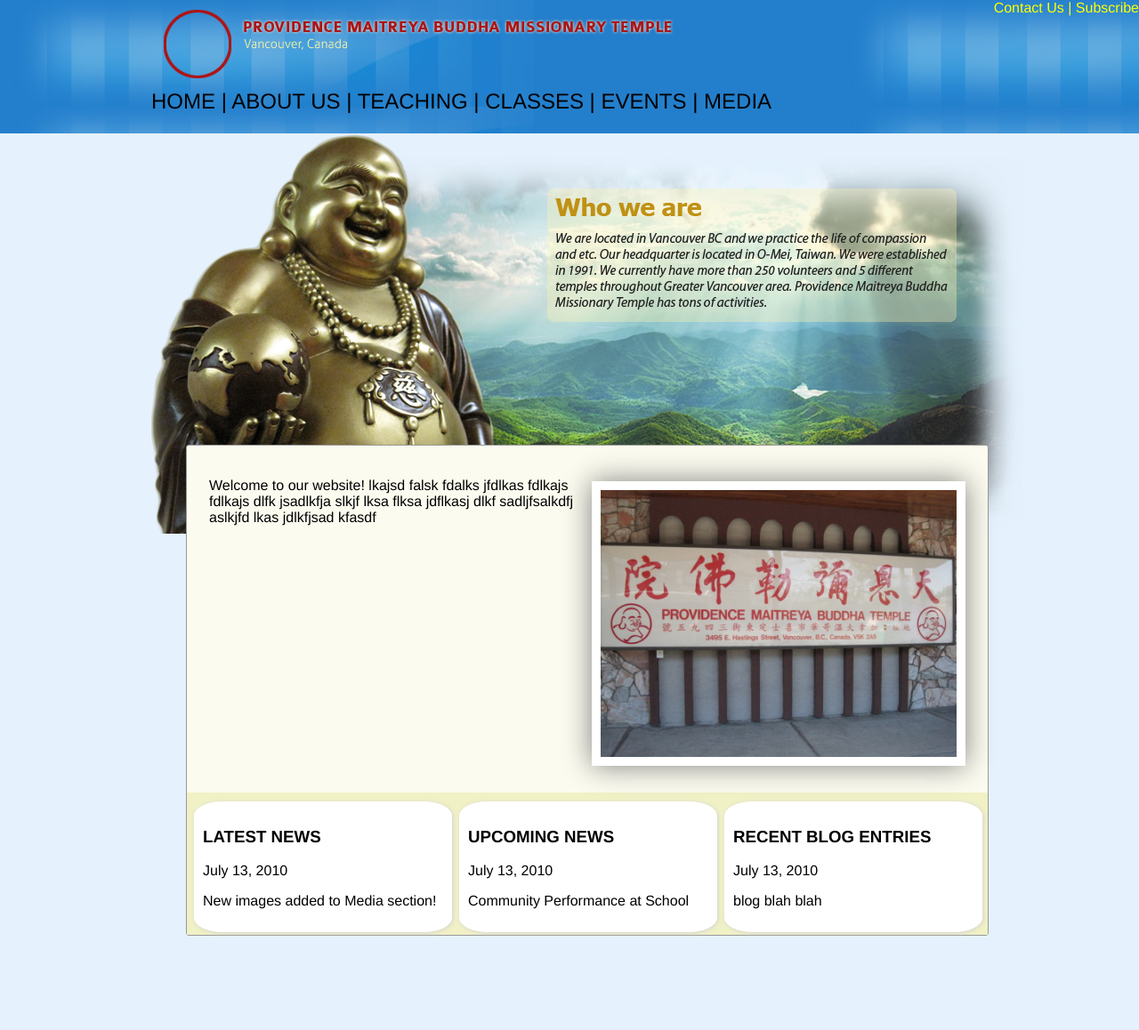
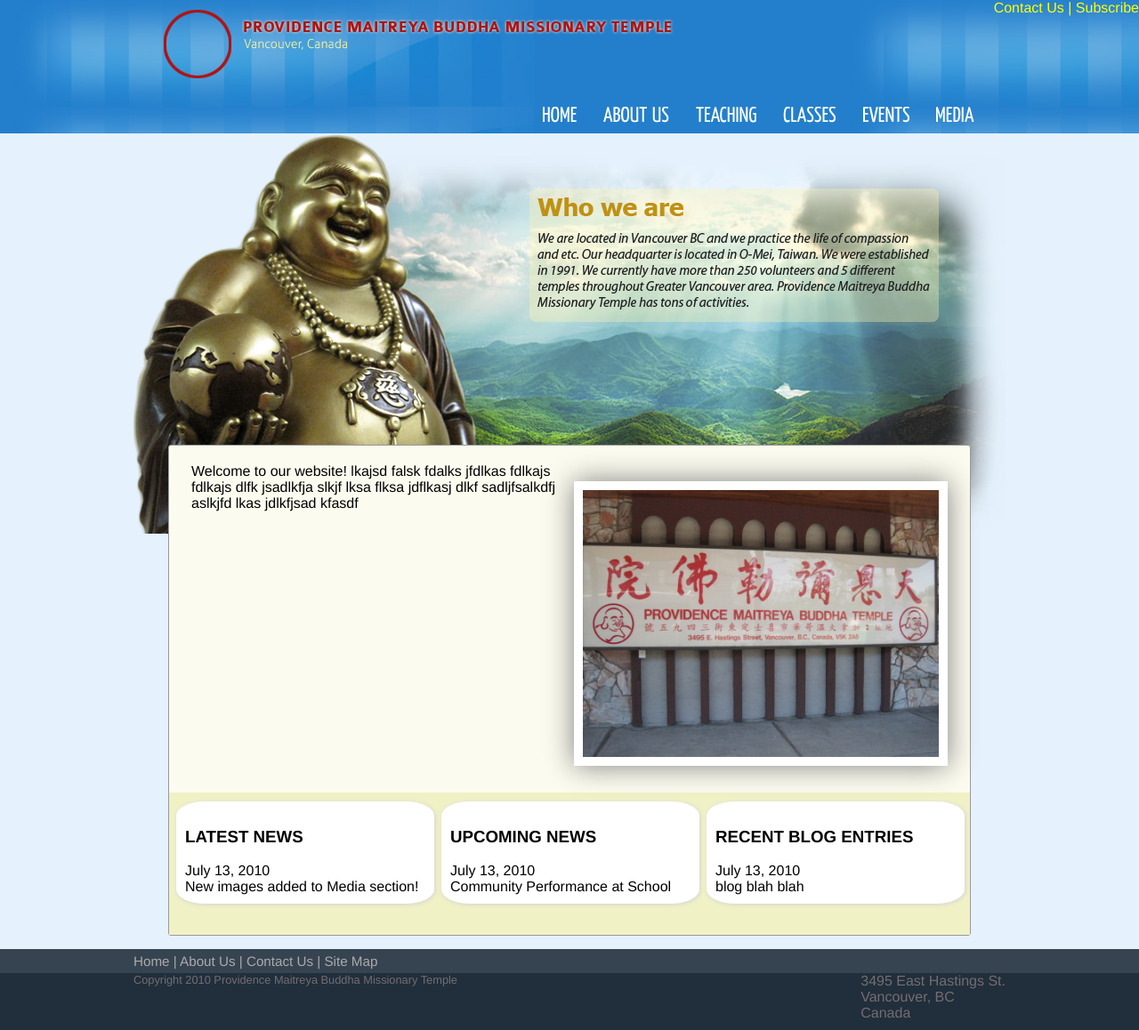
Before and after one commit to ejaury/maitreya_van, a Django app: template templates/main/index.html in a window 1280 px wide. Shown: the whole page at 89% size. Before the commit the page ends 1052 px from the top, so only its background shows below. Run offline with Django 3.2, Linux system fonts and the light colour scheme; the template is opened without the code that fills it, so the values that code supplies are empty.

Commit message:
Added main menu buttons.

```diff
--- a/assets/css/style.css
+++ b/assets/css/style.css
@@ -7,7 +7,7 @@
 body {
   background-color: #E5F2FD;
   font-family: "Myriad Pro", Helvetica, Tahoma, Arial, Sans-serif;
-  font-size: 1em;
+  font-size: 100%;
 }
 
 a {
@@ -18,22 +18,61 @@
   border: none;
 }
 
+p {
+  margin: 0;
+  padding: 0;
+}
+
+#address_cpright {
+  background-color: #212E3C;
+  color: #736E6F;
+  min-height: 4em;
+}
+
 #body {
   margin: auto;
   min-height: 500px;
-  width: 940px;
+  width: 980px;
+}
+
+#bottom_menu {
+  font-size: 95%;
+  margin: auto;
+  width: 980px;
+}
+
+#bottom_menu_container {
+  background-color: #364452;
+  color: #ACA9A9;
+  padding: 5px 0;
+}
+
+#copyright {
+  font-size: 80%;
+  margin: auto;
+  width: 580px;
+}
+
+#copyright_container {
+  margin: auto;
+  width: 980px;
 }
 
 #content_container {
-  margin: auto;
   width: 900px;
   z-index: 100;
 }
 
+#footer {
+  margin: auto;
+  min-width: 980px;
+}
+
 #header {
   background: #227ECC url("/site_media/css/images/header_bg.jpg");
+  color: white;
   height: 150px;
-  min-width: 940px;
+  min-width: 980px;
 }
 
 #logo {
@@ -47,14 +86,29 @@
 
 #main_menu {
   font-size: 1.5em;
-  padding: 100px 0 0;
+  padding: 120px 0 0;
+}
+
+#main_menu a {
+  display: block;
+  float: right;
+  margin: 0 15px;
 }
 
 #main_page {
-  background: transparent url("/site_media/css/images/front_page_bg.png") no-repeat 0 0;
+  /*background: transparent url("/site_media/css/images/front_page_bg.png")
+   * no-repeat 0 0;
   height: 450px;
   position: absolute;
+  */
+  margin: 15px auto;
   width: 980px;
+}
+
+#mp_img {
+  position: absolute;
+  top: 150px;
+  z-index: -1;
 }
 
 #mp_container {
@@ -102,7 +156,75 @@
   width: 270px;
 }
 
-#top_links {
+#top_menu {
   color: yellow;
   float: right;
 }
+
+a.home_button {
+  background: url("/site_media/css/images/buttons/home_button.png") no-repeat;
+  height: 34px;
+  width: 38px;
+}
+
+a.home_button:hover {
+  background-position: -38px 0;
+}
+
+a.about_button {
+  background: url("/site_media/css/images/buttons/about_button.png") no-repeat;
+  height: 34px;
+  width: 74px;
+}
+
+a.about_button:hover {
+  background-position: -74px 0;
+}
+
+a.teaching_button {
+  background: url("/site_media/css/images/buttons/teaching_button.png") no-repeat;
+  height: 34px;
+  width: 68px;
+}
+
+a.teaching_button:hover {
+  background-position: -68px 0;
+}
+
+a.classes_button {
+  background: url("/site_media/css/images/buttons/classes_button.png") no-repeat;
+  height: 34px;
+  width: 59px;
+}
+
+a.classes_button:hover {
+  background-position: -59px 0;
+}
+
+a.events_button {
+  background: url("/site_media/css/images/buttons/events_button.png") no-repeat;
+  height: 34px;
+  width: 53px;
+}
+
+a.events_button:hover {
+  background-position: -53px 0;
+}
+
+a.media_button {
+  background: url("/site_media/css/images/buttons/media_button.png") no-repeat;
+  height: 34px;
+  width: 43px;
+}
+
+a.media_button:hover {
+  background-position: -43px 0;
+}
+
+.right {
+  float: right;
+}
+
+.left {
+  float: left;
+}
--- a/templates/base/base.html
+++ b/templates/base/base.html
@@ -24,17 +24,26 @@
 
 <body>
   <div id="header">
-    <div id="top_links">Contact Us | Subscribe</div>
+    <div id="top_menu">Contact Us | Subscribe</div>
     <div id="logo">
       <a href="/">
         <img alt="Providence Maitreya Buddha Missionary Temple"
              src="/site_media/css/images/logo.png"/>
       </a>
-      <div id="main_menu">HOME | ABOUT US | TEACHING | CLASSES | EVENTS | MEDIA</div>
+      <div id="main_menu">
+        <a class="media_button" alt="Media" href="/"></a>
+        <a class="events_button" alt="Events" href="/"></a>
+        <a class="classes_button" alt="Classes" href="/"></a>
+        <a class="teaching_button" alt="Teaching" href="/"></a>
+        <a class="about_button" alt="About Us" href="/"></a>
+        <a class="home_button" alt="Home" href="/"></a>
+      </div>
     </div>
   </div>
 
   <div id="body">
+    {% block mp_img %}
+    {% endblock %}
     <div id="main_page">
       <div id="mp_container">
         {% block main_page_container %}
@@ -49,8 +58,23 @@
   </div>
 
   <div id="footer">
-    <div id="bottom_links"></div>
-    <div id="copyright"></div>
+    <div id="bottom_menu_container">
+      <div id="bottom_menu">
+        Home | About Us | Contact Us | Site Map
+      </div>
+    </div>
+    <div id="address_cpright">
+      <div id="copyright_container">
+        <span class="right">
+          3495 East Hastings St.<br/>
+          Vancouver, BC<br/>
+          Canada
+        </span>
+        <div id="copyright" class="left">
+          Copyright 2010 Providence Maitreya Buddha Missionary Temple
+        </div>
+      </div>
+    </div>
   </div>
 </body>
 
--- a/templates/main/index.html
+++ b/templates/main/index.html
@@ -1,4 +1,8 @@
 {% extends "base/base.html" %}
+
+{% block mp_img %}
+<img id="mp_img" src="/site_media/css/images/front_page_bg.png"/>
+{% endblock %}
 
 {% block main_page_container %}
 <div id="mp_slideshow">
```
Also changed, not shown: assets/css/images/buttons/about_button.png (added), assets/css/images/buttons/classes_button.png (added), assets/css/images/buttons/events_button.png (added), assets/css/images/buttons/home.gif (added), assets/css/images/buttons/home.png (added), assets/css/images/buttons/home_active.png (added), assets/css/images/buttons/home_button.png (added), assets/css/images/buttons/media_button.png (added), assets/css/images/buttons/teaching_button.png (added).
